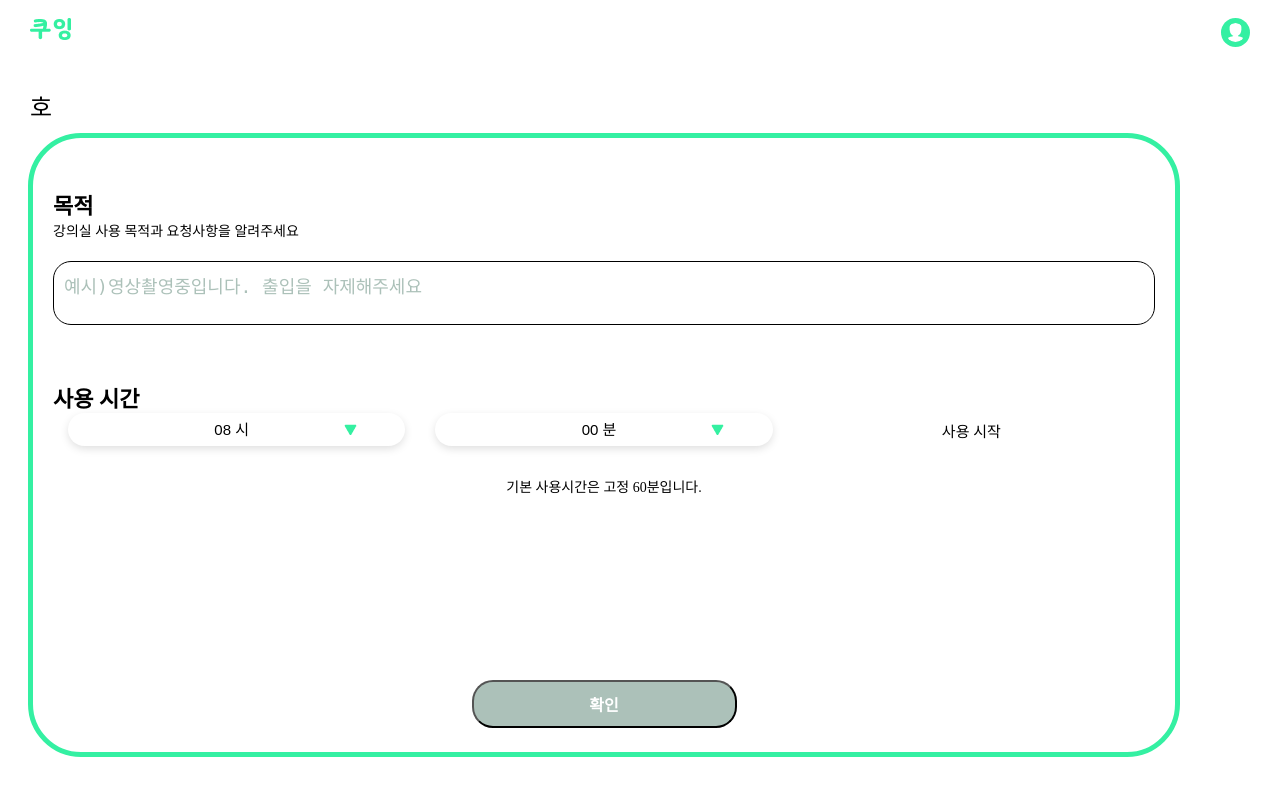
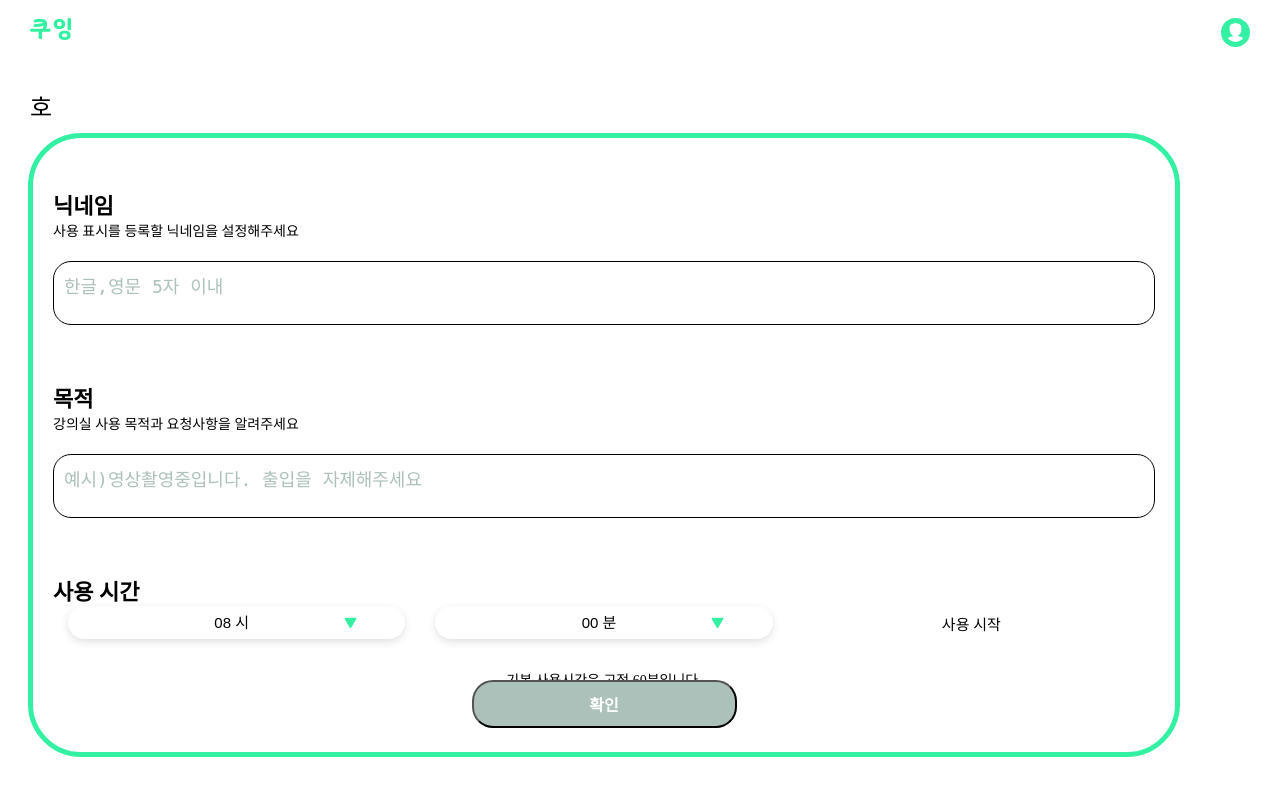
Before and after one commit to JeonK1/KUing, a Django app: page /reservation/1/1 in a window 1280 px wide. Run offline with Django 3.2, Linux system fonts and the light colour scheme.

Commit message:
Add username

```diff
--- a/time_table/models.py
+++ b/time_table/models.py
@@ -26,7 +26,7 @@ class LectureTime(models.Model):
 
 
 class Reservation(models.Model):
-    # username = models.CharField(max_length=30) # 예약자명
+    username = models.CharField(max_length=5) # 예약자명
     building = models.CharField(max_length=10, default="건물이름")  # 앞차시 뒷차시 건물이 다를경우 두개의 레코드가 생성됨
     floor = models.CharField(max_length=10)
     start_time = models.TimeField()
--- a/time_table/templates/room_reservation.html
+++ b/time_table/templates/room_reservation.html
@@ -19,13 +19,17 @@
                     {{ building_index | stringformat:"02d" }}
                     {{ building_name }}
                 </div>
-                <div style="font-size: 24px; color: #000000;">{{floor}}호</div>
+                <div style="font-size: 24px; color: #000000;">{{ floor }}호</div>
         </div>
         <div class="container_reserve_wrapper" id="container_reserve_wrapper">
             <div style="align-items: stretch;">
-
                 <form class="reserve_input_form" action="" method="post">
                     {% csrf_token %}
+                    <div class="reserve_header_title">닉네임</div>
+                    <div class="reserve_header_context">사용 표시를 등록할 닉네임을 설정해주세요</div>
+                    <div class="reserve_container_editbox_wrap">
+                        <textarea name="username" class="reserve_container_editbox" placeholder="한글,영문 5자 이내"></textarea>
+                    </div>
                     <div class="reserve_header_title">목적</div>
                     <div class="reserve_header_context">강의실 사용 목적과 요청사항을 알려주세요</div>
                     <div class="reserve_container_editbox_wrap">
```
Also changed, not shown: time_table/migrations/0008_reservation_username.py (added).
